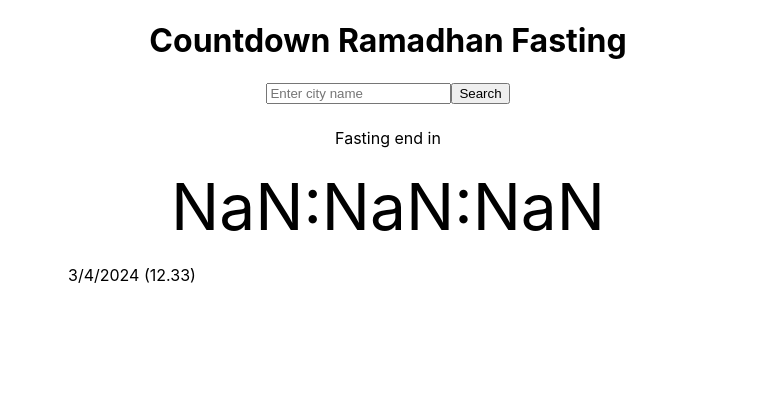
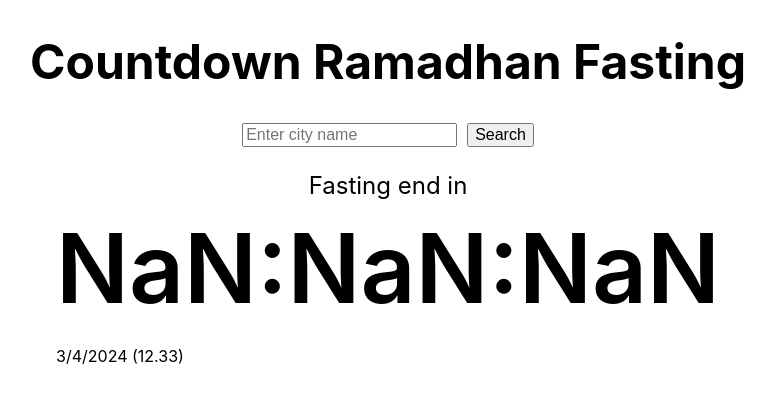
Before and after one commit to alfiannajih/countdown-fasting, a React (Create React App) app: page / in a window 1280 px wide. Shown: the top 402 px of the page, without its empty margins (252-1027 px from the left). Built offline with nearby package versions, Linux system fonts and the light colour scheme; no server answers.

Commit message:
styling additional information

```diff
--- a/src/App.css
+++ b/src/App.css
@@ -2,20 +2,34 @@
     justify-content: center;
     align-items: center;
     text-align: center;
-    margin-inline: auto;
 }
 
 .Countdown-wraper {
     margin-top: 24px;
-    width: 50%;
+    width: fit-content;
     margin-inline: auto;
 }
 
 .Countdown-timer {
-    margin-block: 20px;
-    font-size: 4em;
+    margin-block: 10px 20px;
+    font-size: 6em;
+    font-weight: 600;
 }
 
 .Additional-Information {
     text-align: left;
+    font-size: 1em;
 }
+
+.Countdown-search-wrapper input {
+    font-size: 1em;
+    margin-inline: 5px;
+}
+
+.Countdown-command {
+    font-size: 1.5em;
+}
+
+h1 {
+    font-size: 3em;
+}
```
